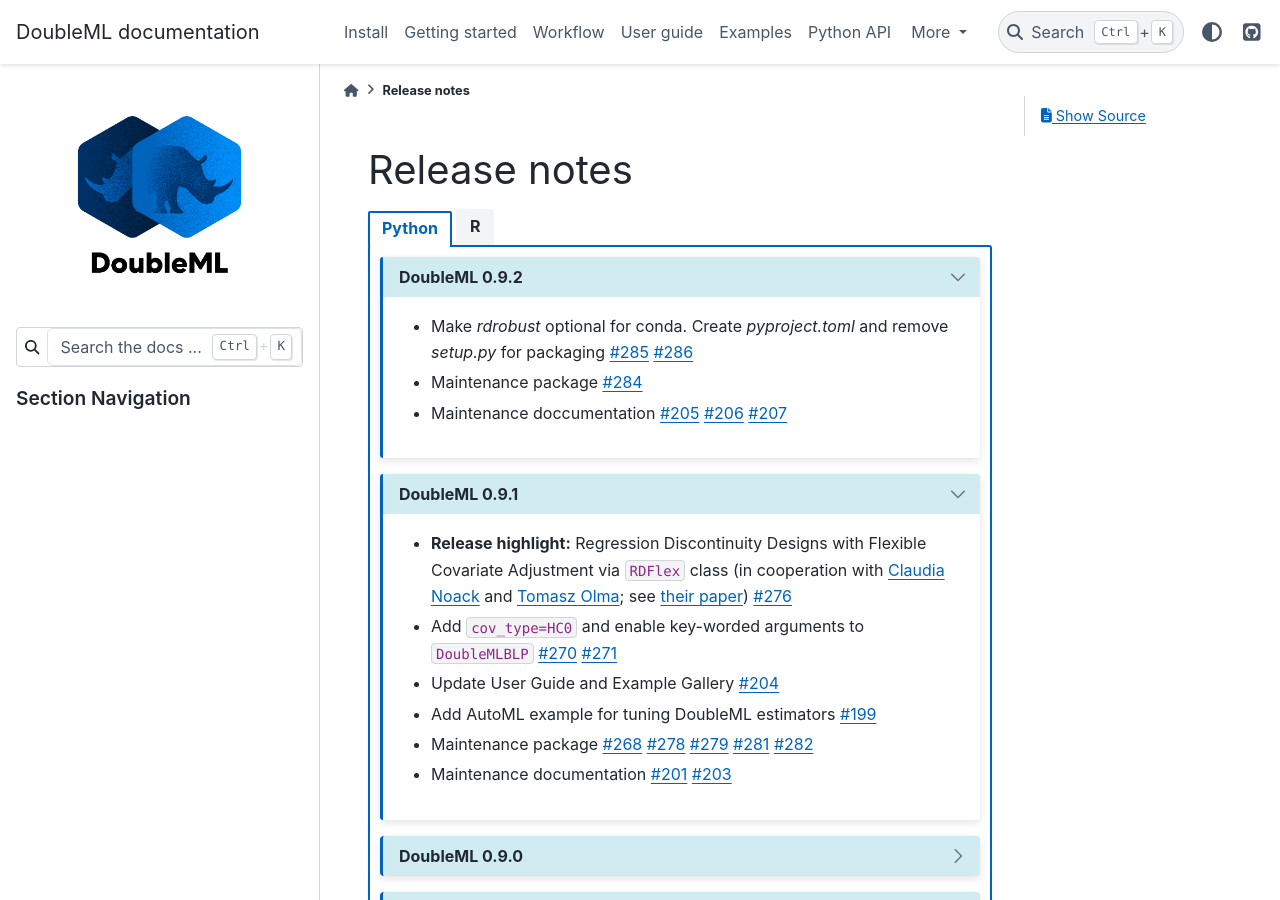
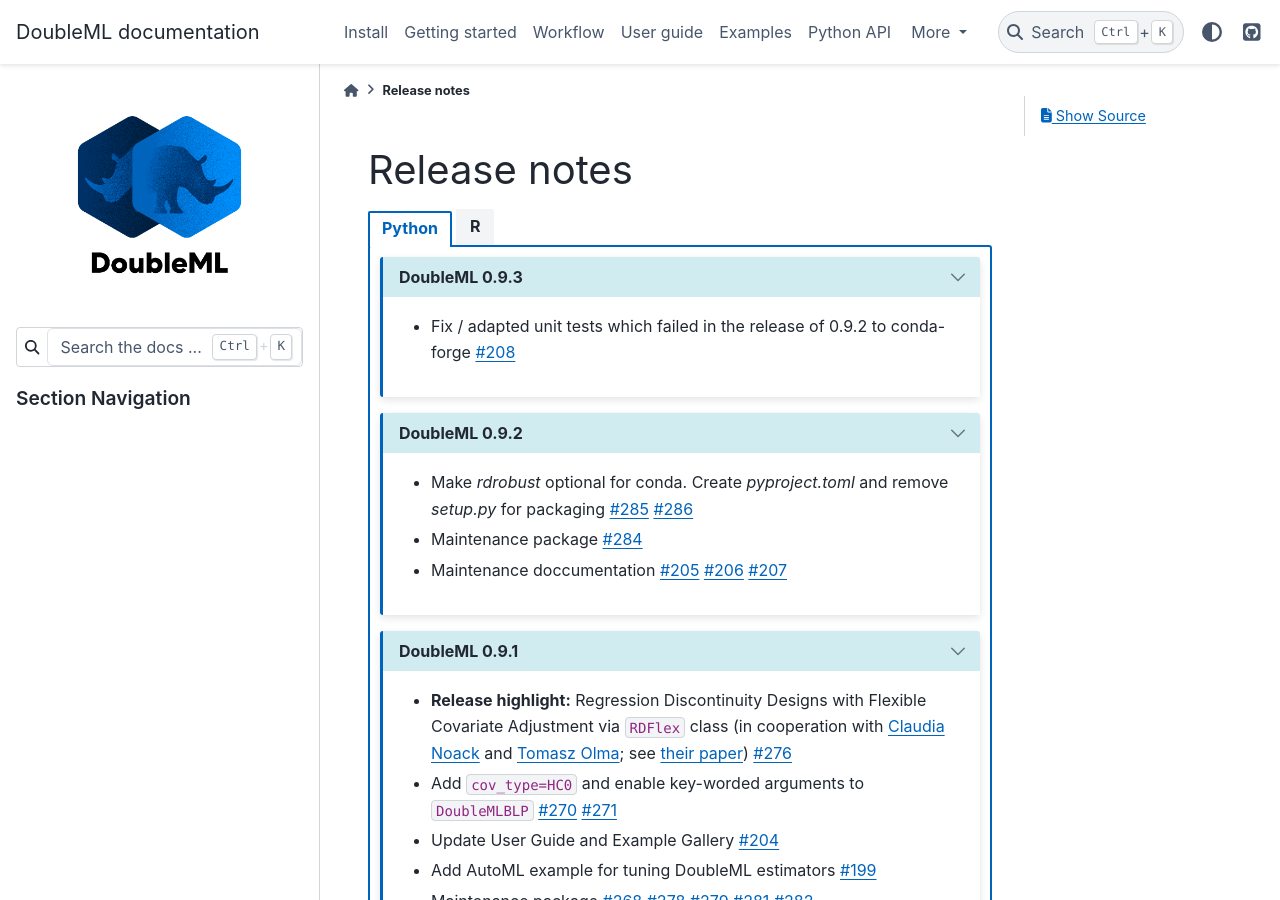
Before and after one commit to DoubleML/doubleml-docs, a Sphinx documentation site: the page built from doc/release/release.rst, in a window 1280 px wide and 900 px high. Built offline with Sphinx 7.4.7 and the PyData theme 0.15.4, drawn with Linux system fonts in a browser that asks for light colours.

Commit message:
Update release.rst

```diff
--- a/doc/release/release.rst
+++ b/doc/release/release.rst
@@ -6,6 +6,13 @@
 .. tab-set::
 
   .. tab-item:: Python
+
+    .. dropdown:: DoubleML 0.9.3
+      :class-title: sd-bg-primary sd-font-weight-bold
+      :open:
+
+      - Fix / adapted unit tests which failed in the release of 0.9.2 to conda-forge
+        `#208 <https://github.com/DoubleML/doubleml-docs/pull/208>`_
 
     .. dropdown:: DoubleML 0.9.2
       :class-title: sd-bg-primary sd-font-weight-bold
```
